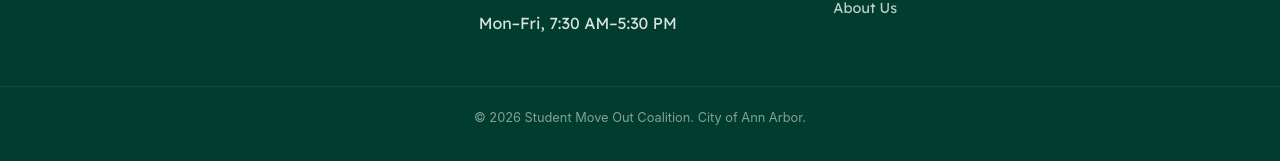
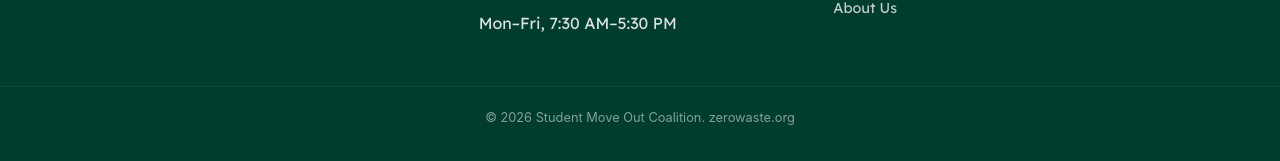
Before and after one commit to sanduel/studentmove, a Jekyll site: the page built from index.md, in a window 1280 px wide and 900 px high, scrolled down 2263 px. Shown: the part 736-897 px from the top of the window. Built offline with Jekyll 4.4.1, drawn with Linux system fonts in a browser that asks for light colours.

Commit message:
Update copyright to zerowaste.org and add to community partners 🤖 Generated with [Nori](https://nori.ai)
Co-Authored-By: Nori <contact@tilework.tech>

```diff
--- a/_includes/footer.html
+++ b/_includes/footer.html
@@ -24,7 +24,7 @@
   </div>
   <div class="footer-bottom">
     <div class="container">
-      <p>&copy; {{ site.time | date: "%Y" }} {{ site.title }}. City of Ann Arbor.</p>
+      <p>&copy; {{ site.time | date: "%Y" }} {{ site.title }}. <a href="https://zerowaste.org" style="color: inherit;">zerowaste.org</a></p>
     </div>
   </div>
 </footer>
```
Also changed, not shown: about.md (+1 -0 lines).
